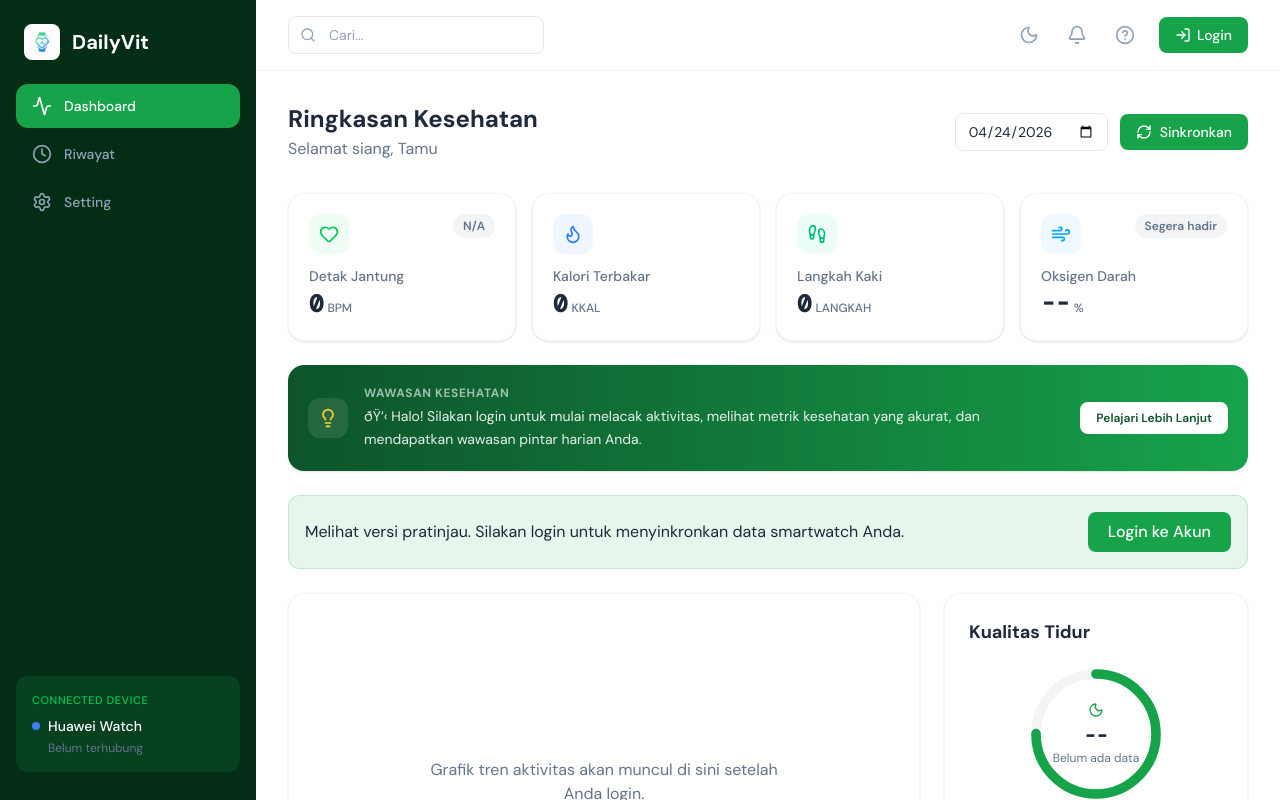
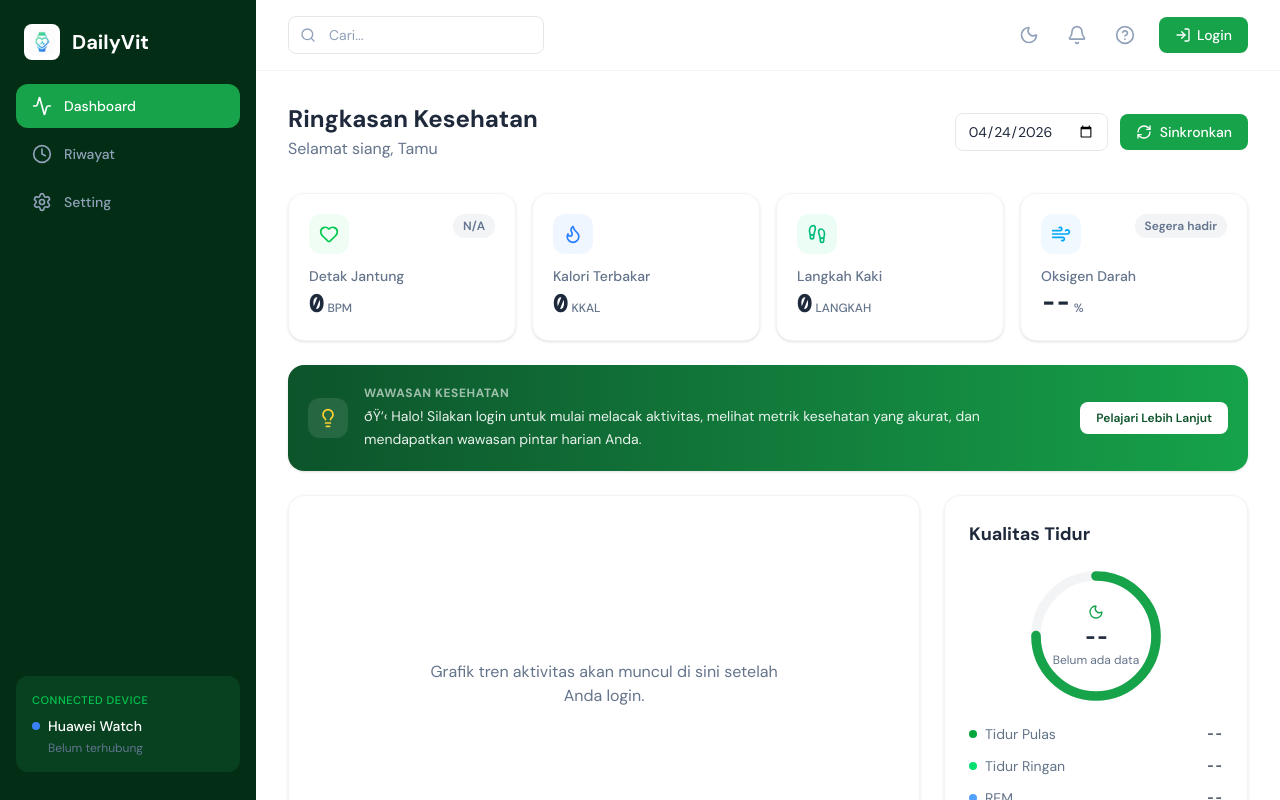
Before and after one commit to Lionz-IT/DailyVit, a React (Vite) app in the folder frontend/: page / in a window 1280 px wide. Built offline with nearby package versions, Linux system fonts and the light colour scheme; no server answers; a web font is replaced by a local one.

Commit message:
remove login on the dashboard content

```diff
--- a/frontend/src/pages/Dashboard.tsx
+++ b/frontend/src/pages/Dashboard.tsx
@@ -242,20 +242,6 @@ export const Dashboard: React.FC = () => {
             <SmartInsightPanel insight={summary.smart_insight} />
           )}
 
-          {!isAuthenticated && (
-            <div className="mb-6 bg-primary/10 border border-primary/20 dark:border-primary/30 rounded-xl p-4 flex flex-col sm:flex-row items-center justify-between gap-4">
-              <div className="text-textPrimary dark:text-slate-200">
-                Melihat versi pratinjau. Silakan login untuk menyinkronkan data smartwatch Anda.
-              </div>
-              <button
-                onClick={() => navigate('/login')}
-                className="whitespace-nowrap bg-primary text-white px-5 py-2 rounded-lg font-medium hover:bg-opacity-90 transition-colors"
-              >
-                Login ke Akun
-              </button>
-            </div>
-          )}
-
           <div className="grid grid-cols-1 xl:grid-cols-3 gap-6">
             <div className="xl:col-span-2">
               {trend && trend.hourlyData && trend.hourlyData.length > 0 ? (
```
